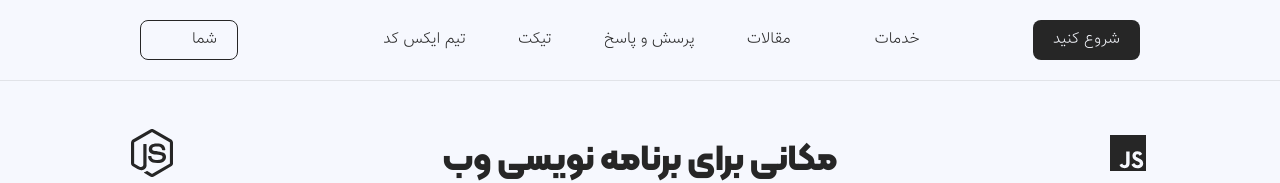
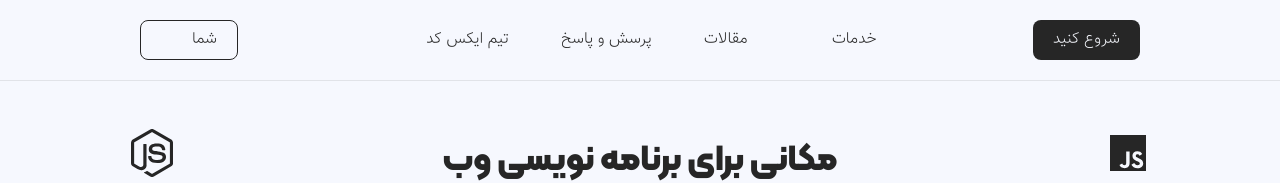
Before and after one commit to FarzadVav/next.js-portfolio, a Next.js app: page / in a window 1280 px wide. Shown: the top 183 px of the page. Built offline with nearby package versions, Linux system fonts and the light colour scheme; some icons are missing.

Commit message:
update: Header links

```diff
--- a/components/templates/Header/Header.tsx
+++ b/components/templates/Header/Header.tsx
@@ -41,9 +41,6 @@ const Header = () => {
           <Link href={"/"}>
             <Button shape="ghost">پرسش و پاسخ</Button>
           </Link>
-          <Link href={"/"}>
-            <Button shape="ghost">تیکت</Button>
-          </Link>
           <DropDownWrapper>
             <Button shape="ghost">
               <span>تیم ایکس کد</span>
@@ -58,7 +55,7 @@ const Header = () => {
                 <Button shape="ghost">ارتباط با ما</Button>
               </Link>
               <Link href={"/"}>
-                <Button shape="ghost">جامعه</Button>
+                <Button shape="ghost">تیکت و پشتیبانی</Button>
               </Link>
             </DropDown>
           </DropDownWrapper>
```
